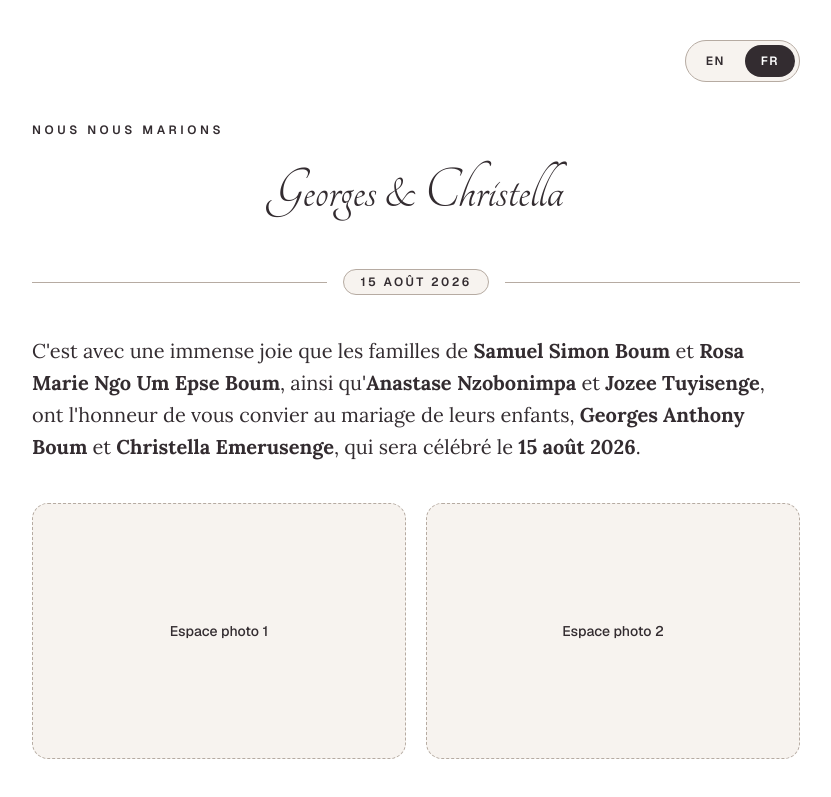
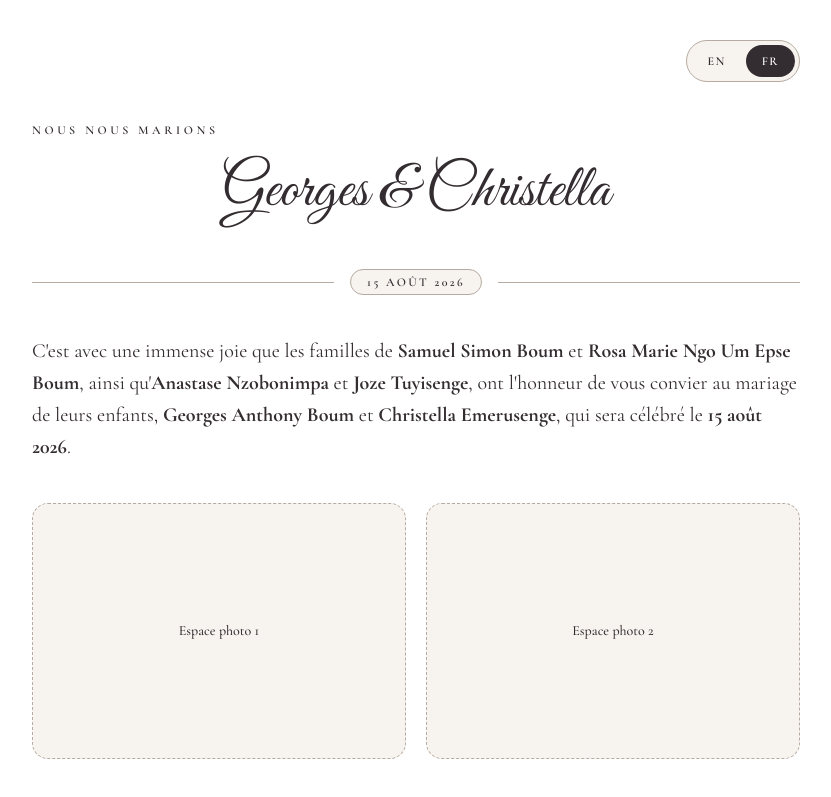
Before and after one commit to Freshafro/wedding-invitation, a Next.js app: page / in a window 1280 px wide. Shown: the top 797 px of the page, without its empty margins (224-1055 px from the left). Built offline with nearby package versions, Linux system fonts and the light colour scheme.

Commit message:
Coupe font, text body font changes

```diff
--- a/app/globals.css
+++ b/app/globals.css
@@ -9,7 +9,7 @@
   --border-muted: #b6aba2;
   --font-sans: var(--font-geist-sans);
   --font-mono: var(--font-geist-mono);
-  --font-display: var(--font-lora);
+  --font-display: var(--font-cormorant-garamond);
   --font-script: var(--font-bodoni-moda);
 }
 
@@ -23,7 +23,7 @@
 body {
   background: var(--background);
   color: var(--foreground);
-  font-family: var(--font-geist-sans), Arial, Helvetica, sans-serif;
+  font-family: var(--font-cormorant-garamond), Georgia, "Times New Roman", serif;
 }
 
 html {
@@ -31,13 +31,9 @@ html {
 }
 
 .font-display {
-  font-family: var(--font-lora), Georgia, "Times New Roman", serif;
+  font-family: var(--font-cormorant-garamond), Georgia, "Times New Roman", serif;
 }
 
 .font-script {
   font-family: var(--font-bodoni-moda), "Times New Roman", serif;
 }
-
-.font-couple {
-  font-family: var(--font-tangerine), "Brush Script MT", cursive;
-}
--- a/app/layout.tsx
+++ b/app/layout.tsx
@@ -1,5 +1,5 @@
 import type { Metadata } from "next";
-import { Bodoni_Moda, Geist, Geist_Mono, Lora, Tangerine } from "next/font/google";
+import { Bodoni_Moda, Cormorant_Garamond, Geist, Geist_Mono } from "next/font/google";
 import "./globals.css";
 
 const geistSans = Geist({
@@ -12,8 +12,8 @@ const geistMono = Geist_Mono({
   subsets: ["latin"],
 });
 
-const lora = Lora({
-  variable: "--font-lora",
+const cormorantGaramond = Cormorant_Garamond({
+  variable: "--font-cormorant-garamond",
   subsets: ["latin"],
   weight: ["400", "500", "600", "700"],
 });
@@ -22,12 +22,6 @@ const bodoniModa = Bodoni_Moda({
   variable: "--font-bodoni-moda",
   subsets: ["latin"],
   weight: ["500", "600", "700"],
-});
-
-const tangerine = Tangerine({
-  variable: "--font-tangerine",
-  subsets: ["latin"],
-  weight: ["400", "700"],
 });
 
 export const metadata: Metadata = {
@@ -43,7 +37,7 @@ export default function RootLayout({
   return (
     <html lang="en">
       <body
-        className={`${geistSans.variable} ${geistMono.variable} ${lora.variable} ${bodoniModa.variable} ${tangerine.variable} antialiased`}
+        className={`${geistSans.variable} ${geistMono.variable} ${cormorantGaramond.variable} ${bodoniModa.variable} antialiased`}
       >
         {children}
       </body>
--- a/app/page.tsx
+++ b/app/page.tsx
@@ -1,9 +1,15 @@
 "use client";
 
 import { Suspense, useMemo, useState } from "react";
+import { Great_Vibes } from "next/font/google";
 import { RsvpForm } from "@/components/RsvpForm";
 
 type Locale = "en" | "fr";
+
+const greatVibes = Great_Vibes({
+  subsets: ["latin"],
+  weight: "400",
+});
 
 export default function Home() {
   const [locale, setLocale] = useState<Locale>("fr");
@@ -19,7 +25,7 @@ export default function Home() {
           <>
             With grateful hearts, the families of <strong>Samuel Simon Boum</strong> and{" "}
             <strong>Rosa Marie Ngo Um</strong>, together with <strong>Anastase Nzobonimpa</strong> and{" "}
-            <strong>Jozee Tuyisenge</strong>, request the honor of your presence at the wedding celebration of their
+            <strong>Joze Tuyisenge</strong>, request the honor of your presence at the wedding celebration of their
             children, <strong>Georges Anthony Boum</strong> and <strong>Christella Emerusenge</strong>,
             on the <strong>15th of August, 2026</strong>.
           </>
@@ -45,7 +51,7 @@ export default function Home() {
           <>
             C&apos;est avec une immense joie que les familles de <strong>Samuel Simon Boum</strong> et{" "}
             <strong>Rosa Marie Ngo Um Epse Boum</strong>, ainsi qu&apos;<strong>Anastase Nzobonimpa</strong> et{" "}
-            <strong>Jozee Tuyisenge</strong>, ont l&apos;honneur de vous convier au mariage de leurs enfants,{" "}
+            <strong>Joze Tuyisenge</strong>, ont l&apos;honneur de vous convier au mariage de leurs enfants,{" "}
             <strong>Georges Anthony Boum</strong> et <strong>Christella Emerusenge</strong>, qui sera célébré le <strong>15 août 2026</strong>.
           </>
         ),
@@ -100,7 +106,7 @@ export default function Home() {
 
           <div className="space-y-4">
             <p className="text-xs font-semibold uppercase tracking-[0.3em]">{t.heroKicker}</p>
-            <h1 className="font-couple text-center text-5xl leading-tight font-normal sm:text-6xl">
+            <h1 className={`${greatVibes.className} text-center text-5xl leading-tight font-normal sm:text-6xl`}>
               {t.coupleNames}
             </h1>
             {/* <p className="font-display max-w-prose text-lg leading-8 sm:text-xl">{t.intro}</p> */}
```
